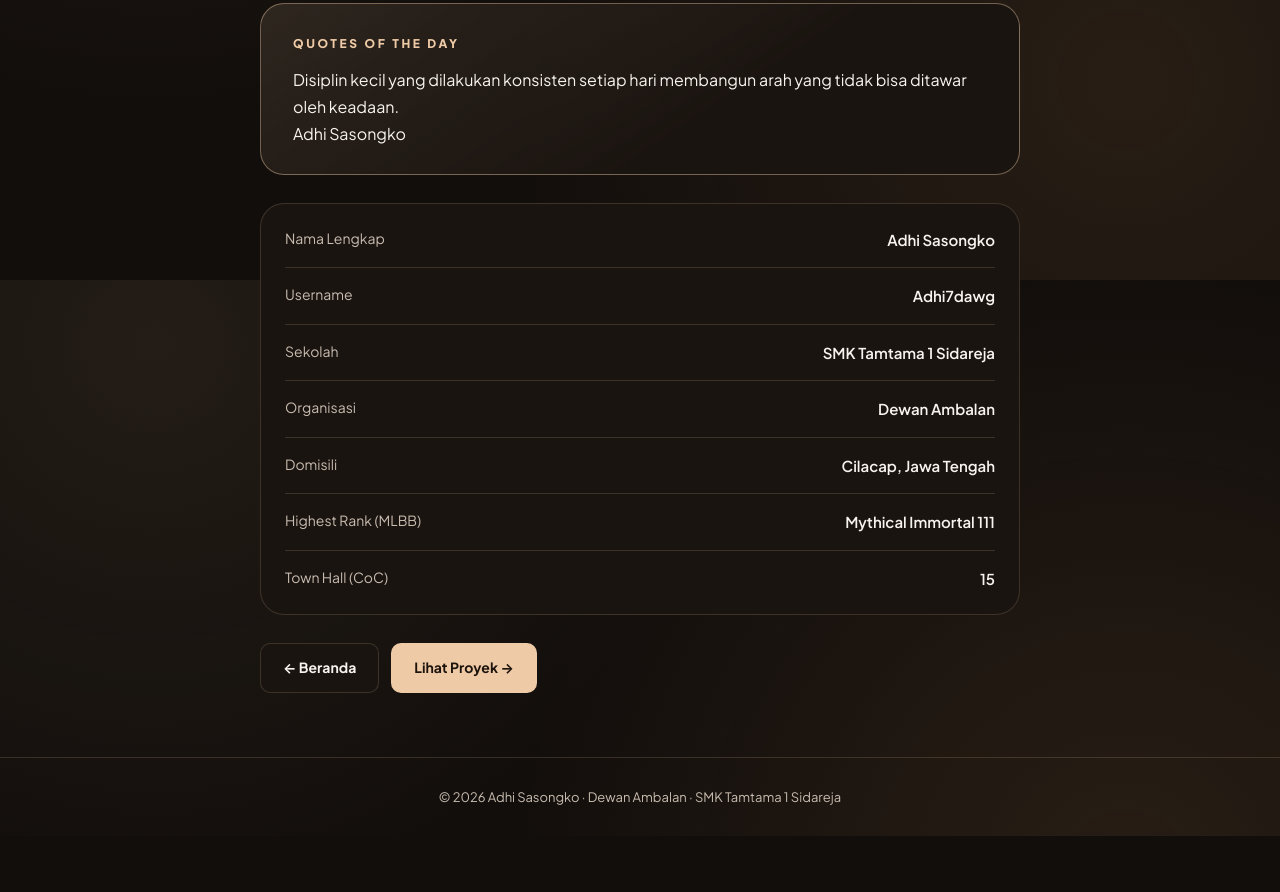
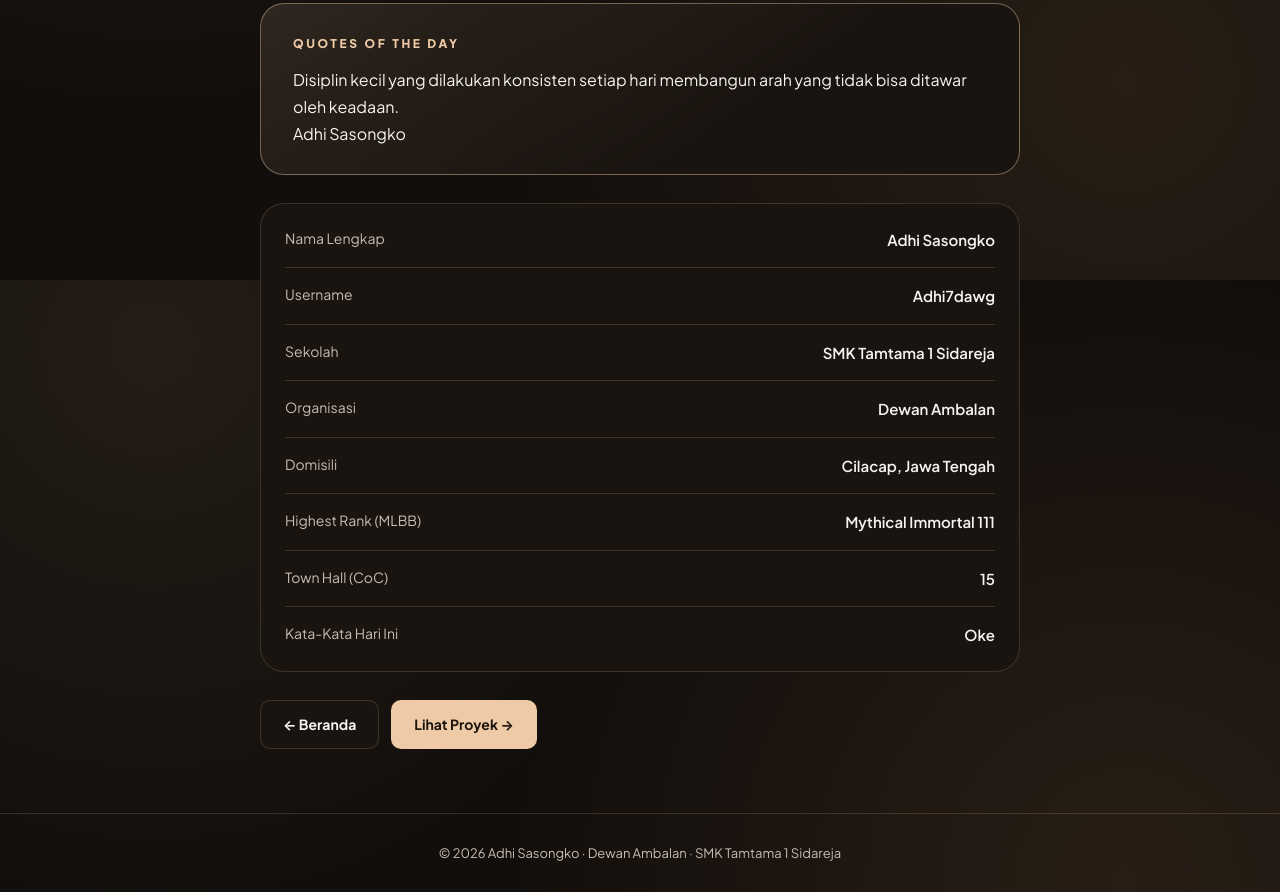
Before and after one commit to Adhi7dawg/porto, a plain HTML site: page profil.html in a window 1280 px wide. Shown: the part 520-1412 px from the top of the page. Before the commit the page ends 1356 px from the top, so only its background shows below. Drawn offline with Linux system fonts and the light colour scheme.

```diff
--- a/profil.html
+++ b/profil.html
@@ -57,6 +57,7 @@
         <div class="info-row"><dt>Domisili</dt><dd id="infoDomisili">Cilacap, Jawa Tengah</dd></div>
         <div class="info-row"><dt>Highest Rank (MLBB)</dt><dd id="infoRank">Mythical Immortal 111</dd></div>
         <div class="info-row"><dt>Town Hall (CoC)</dt><dd id="infoTh">15</dd></div>
+        <div class="info-row"><dt>Kata-Kata Hari Ini</dt><dd id="infoTh">Oke</dd></div>
       </dl>
     </section>
 
```
